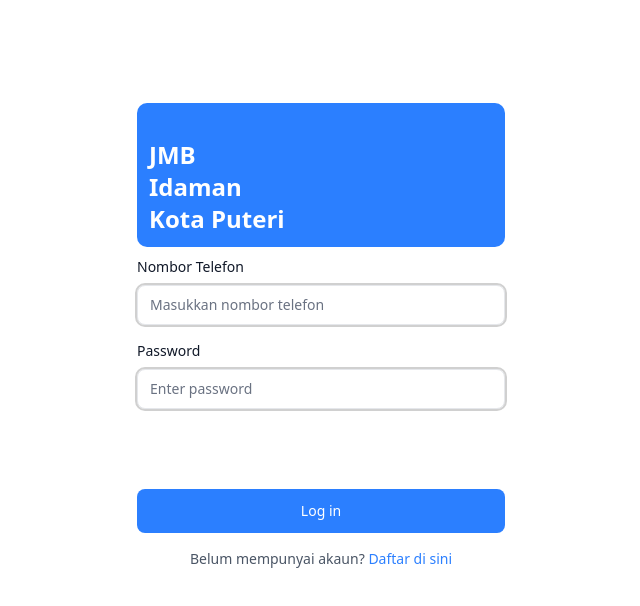
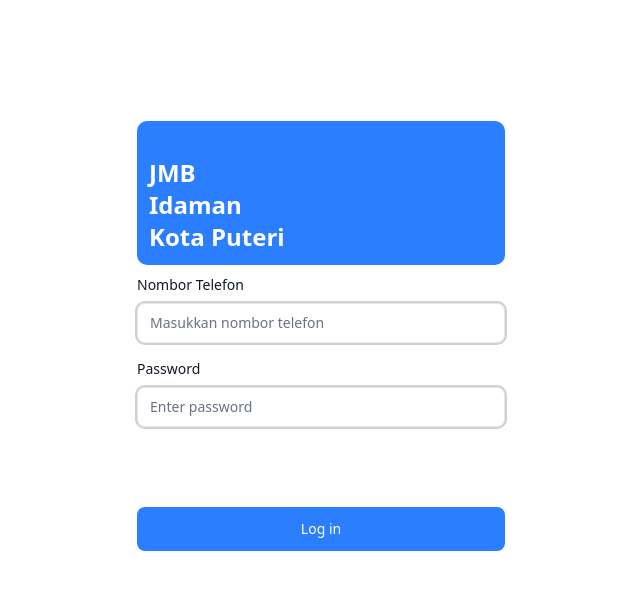
Before and after one commit to m4mb007/jmb-kota-puteri, a Next.js app: page /login in a window 1280 px wide. Shown: the top 606 px of the page, without its empty margins (319-959 px from the left). Built offline with nearby package versions, Linux system fonts and the light colour scheme; no server answers.

Commit message:
hide reg page

```diff
--- a/src/app/lib/actions.ts
+++ b/src/app/lib/actions.ts
@@ -12,8 +12,15 @@ export async function authenticate(
   formData: FormData,
 ) {
   try {
-    await signIn('credentials', formData);
+    console.log('[AUTH ACTION] Attempting sign in...');
+    await signIn('credentials', {
+      phone: formData.get('phone'),
+      password: formData.get('password'),
+      redirectTo: '/dashboard',
+    });
+    console.log('[AUTH ACTION] Sign in successful');
   } catch (error) {
+    console.log('[AUTH ACTION] Error caught:', error);
     if (error instanceof AuthError) {
       switch (error.type) {
         case 'CredentialsSignin':
@@ -22,6 +29,7 @@ export async function authenticate(
           return 'Something went wrong.';
       }
     }
+    // NextAuth throws NEXT_REDIRECT on successful login, so we need to rethrow
     throw error;
   }
 }
--- a/src/app/login/login-form.tsx
+++ b/src/app/login/login-form.tsx
@@ -2,7 +2,6 @@
 
 import { useActionState } from 'react';
 import { authenticate } from '@/app/lib/actions';
-import Link from 'next/link';
 
 export default function LoginForm() {
   const [errorMessage, formAction, isPending] = useActionState(
@@ -61,13 +60,6 @@ export default function LoginForm() {
       >
         Log in
       </button>
-
-      <div className="text-center text-sm text-gray-600">
-        Belum mempunyai akaun?{' '}
-        <Link href="/register" className="text-blue-500 hover:text-blue-400 font-medium">
-          Daftar di sini
-        </Link>
-      </div>
     </form>
   );
 }
--- a/src/auth.config.ts
+++ b/src/auth.config.ts
@@ -8,12 +8,23 @@ export const authConfig = {
     authorized({ auth, request: { nextUrl } }) {
       const isLoggedIn = !!auth?.user;
       const isOnDashboard = nextUrl.pathname.startsWith('/dashboard');
+      const isOnLogin = nextUrl.pathname === '/login';
+      const isOnRegister = nextUrl.pathname === '/register';
+
+      console.log('[AUTH CONFIG] authorized callback:', {
+        isLoggedIn,
+        pathname: nextUrl.pathname
+      });
+
       if (isOnDashboard) {
+        // Require authentication for dashboard pages
         if (isLoggedIn) return true;
         return false; // Redirect unauthenticated users to login page
-      } else if (isLoggedIn) {
+      } else if ((isOnLogin || isOnRegister) && isLoggedIn) {
+        // If already logged in and trying to access login/register, redirect to dashboard
         return Response.redirect(new URL('/dashboard', nextUrl));
       }
+
       return true;
     },
   },
```
